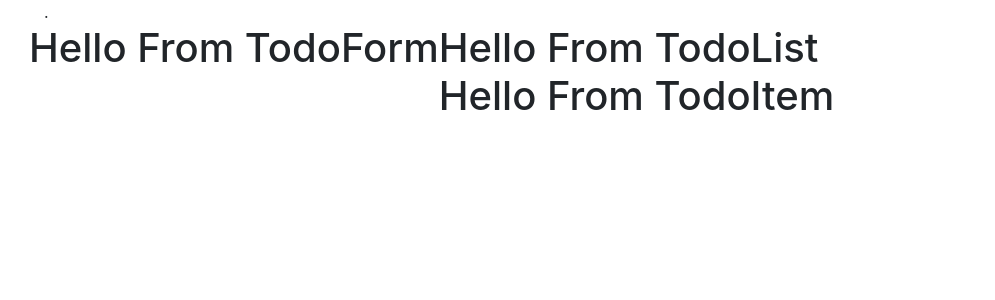
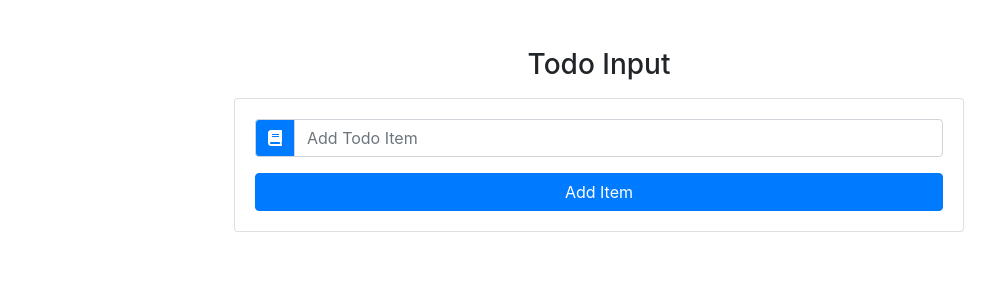
Before and after one commit to kapilpagani/002todolistReactApp, a React (Create React App) app: page / in a window 1280 px wide. Shown: the top 300 px of the page, without its empty margins (41-1036 px from the left). Built offline with nearby package versions, Linux system fonts and the light colour scheme.

Commit message:
second commit

```diff
--- a/package.json
+++ b/package.json
@@ -5,7 +5,8 @@
   "dependencies": {
     "react": "^16.8.5",
     "react-dom": "^16.8.5",
-    "react-scripts": "2.1.8"
+    "react-scripts": "2.1.8",
+    "uuid": "^3.3.2"
   },
   "scripts": {
     "start": "react-scripts start",
--- a/public/index.html
+++ b/public/index.html
@@ -24,6 +24,8 @@
     -->
     <!-- Bootstrap Link -->
     <link rel="stylesheet" href="https://stackpath.bootstrapcdn.com/bootstrap/4.3.1/css/bootstrap.min.css" integrity="sha384-ggOyR0iXCbMQv3Xipma34MD+dH/1fQ784/j6cY/iJTQUOhcWr7x9JvoRxT2MZw1T" crossorigin="anonymous">
+    <!-- FontAwesome -->
+    <link rel="stylesheet" href="https://use.fontawesome.com/releases/v5.8.1/css/all.css" integrity="sha384-50oBUHEmvpQ+1lW4y57PTFmhCaXp0ML5d60M1M7uH2+nqUivzIebhndOJK28anvf" crossorigin="anonymous">
     <title>Todo React App</title>
   </head>
   <body>
--- a/src/App.js
+++ b/src/App.js
@@ -1,16 +1,72 @@
 import React, { Component } from 'react';
 import TodoForm from './components/TodoForm';
 import TodoList from './components/TodoList';
-
+import uuid from 'uuid';
 
 
 class App extends Component {
+
+  state = {
+    items: [],
+    id: uuid(),
+    item: '',
+    editItem: false
+  }
+
+  handleChange = (e) => {
+    this.setState({
+      item: e.target.value
+    })
+  }
+
+  handleSubmit = (e) => {
+    e.preventDefault();
+    const newItem = {
+      id: this.state.id,
+      title: this.state.item
+    }
+
+    const updatedItem = [...this.state.items, newItem]
+
+    this.setState({
+      id: uuid(),
+      items: updatedItem,
+      item: '',
+      editItem: false
+    })
+
+  }
+
+  clearList = () => {
+    console.log('clearList');
+  }
+
+  handleDelete = (id) => {
+    console.log(`handleDelete ${id}`);
+    const items = this.state.items.filter(todo=>{
+      return todo.id !== id
+    })
+    this.setState({
+      items
+    })
+  }
+
+  handleEdit = (id) => {
+    console.log(`handle Edit ${id}`);
+  }
+
   render() {
+
     return (
       <div className="container">
-        .<div class="row">
-          <TodoForm/>
-          <TodoList/>
+        <div className="row">
+          <div className="col-10 mx-auto col-md-8 mt-5">
+            <h3 className="text-capitalize text-center">
+              todo input
+            </h3>
+            <TodoForm item={this.state.item} handleChange={this.handleChange} handleSubmit={this.handleSubmit} editItem={this.editItem} />
+            <TodoList items={this.state.items} clearList={this.clearList} handleDelete={this.handleDelete} handleEdit={this.handleEdit} />
+          </div>
         </div>
       </div>
     );
--- a/src/components/TodoForm.js
+++ b/src/components/TodoForm.js
@@ -2,10 +2,22 @@ import React, { Component } from 'react'
 
 export default class TodoForm extends Component {
   render() {
+    const { item, handleChange, handleSubmit, editItem } = this.props;
     return (
-      <h1>
-        Hello From TodoForm
-      </h1>
+      <div className="card card-body my-3">
+        <form onSubmit={handleSubmit}>
+          <div className="input-group">
+            <div className="input-group-prepend">
+              <div className="input-group-text bg-primary text-white">
+                <i className="fas fa-book" />
+              </div>
+            </div>
+            <input type="text" className="form-control text-capitalize" placeholder="add todo item" onChange={handleChange} value={item}/>
+          </div>
+
+          <button type="submit" className="btn btn-primary btn-block mt-3 text-capitalize" >add item</button>
+        </form>
+      </div>
     )
   }
 }
--- a/src/components/TodoList.js
+++ b/src/components/TodoList.js
@@ -3,10 +3,16 @@ import TodoItem from './TodoItem';
 
 export default class TodoList extends Component {
   render() {
+
+    const item = this.props.items.map(item=>(
+      <div key={item.id}>
+          <span onClick={()=> this.props.handleDelete(item.id)}>{item.title}</span>
+      </div>
+    ));
     return (
       <h1>
-        Hello From TodoList
-        <TodoItem/>
+        {item}
+        {/* <TodoItem/> */}
       </h1>
     )
   }
```
Also changed, not shown: 1 other file (tests, documents, lock files or other folders).
